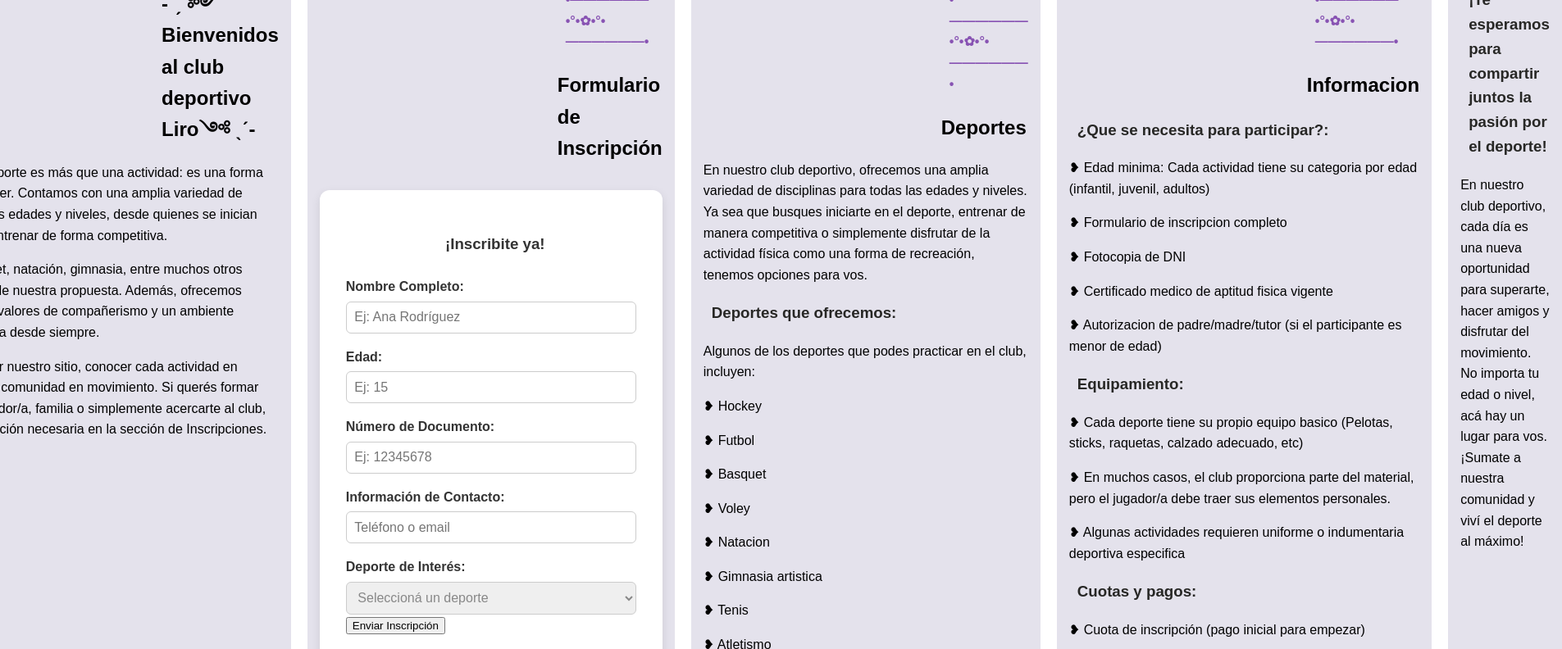
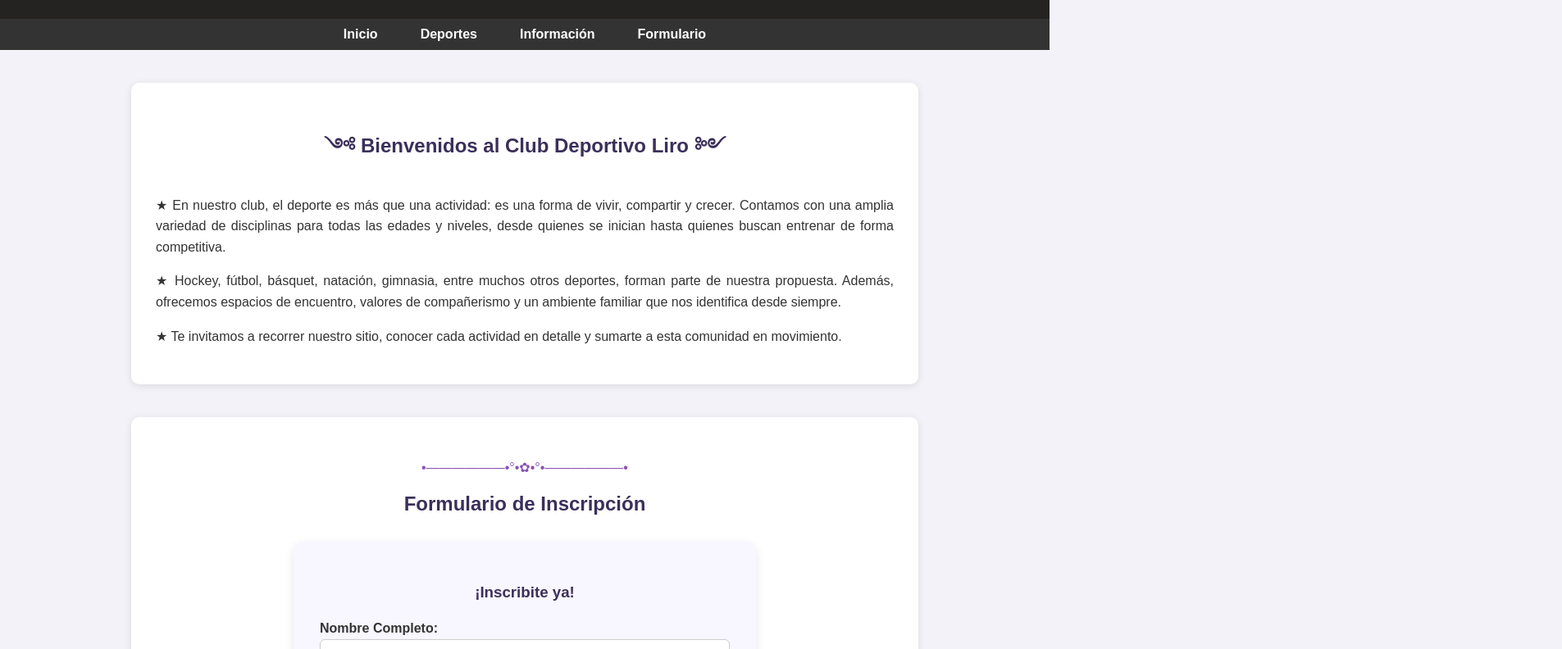
Before and after one commit to OipMel/TP08-HTML, a plain HTML site: page ejercicios/ej6.html in a window 1280 px wide. Shown: the part 89-881 px from the top of the page at 82% size, 1905 px wide, since content can reach past the window. Drawn offline with Linux system fonts and the light colour scheme; files that its build step writes are made by us from their sources.

Commit message:
Update ej6.html

```diff
--- a/ejercicios/ej6.html
+++ b/ejercicios/ej6.html
@@ -3,50 +3,91 @@
 <head>
 <meta charset="UTF-8">
 <meta name="viewport" content="width=device-width, initial-scale=1.0">
-<title>ficha de inscripcion</title>
-<link rel="stylesheet" href="css/styles.css">
+<title>Ficha de Inscripción - Club Liro</title>
+
 <style>
+  /* ====== ESTILO GENERAL ====== */
+  body {
+    font-family: 'Arial', sans-serif;
+    background-color: #f3f2f8;
+    margin: 0;
+    padding: 0;
+    color: #333;
+  }
+
   header {
     background-color: #242322;
     color: #fff;
     padding: 1rem;
     text-align: center;
   }
-    nav ul { list-style: none; display: flex; gap: 20px; background: #333; padding: 10px; }
-    nav ul li a { color: white; text-decoration: none; font-weight: bold; }
-    nav ul li a:hover { text-decoration: underline; }
-    .informacion h2 { margin-left: 230px; }
-    .Deportes h2 { margin-left: 270px; }
-    .inicio h2 {
-    margin-left: 200px; }
-    section h1 { margin-left: 370px; }
-    section h2 { margin-left: 290px; align-items: center; }
-    section { border: 0px solid #000000; padding: 15px; margin-top: 20px; border-radius: 5px; background: #e4e2ec; }
-    section h4 { color: #8853b3;
-    margin-left: 300px;}
-    section h3 { color: #272725;
-    margin-left: 10px; }
-    .Titulo { margin-left: 200px;}
-    img {
-      display: block;
-      margin: 5px auto;
-      height: auto;
-      width: auto;
-      align-items: center;
+
+  nav {
+    background: #333;
+    padding: 10px;
+    display: flex;
+    justify-content: center;
   }
+
+  nav ul {
+    list-style: none;
+    display: flex;
+    gap: 20px;
+    margin: 0;
+    padding: 0;
+  }
+
+  nav ul li a {
+    color: white;
+    text-decoration: none;
+    font-weight: bold;
+    padding: 8px 16px;
+    border-radius: 5px;
+    transition: background-color 0.3s;
+  }
+
+  nav ul li a:hover {
+    background-color: #555;
+  }
+
+  /* ====== SECCIONES ====== */
+  section {
+    background: #ffffff;
+    margin: 40px auto;
+    padding: 30px;
+    border-radius: 10px;
+    max-width: 900px;
+    box-shadow: 0 2px 10px rgba(0,0,0,0.1);
+  }
+
+  section h1, section h2, section h3, section h4 {
+    text-align: center;
+    color: #3b2f5a;
+  }
+
+  section h4 {
+    color: #8853b3;
+    font-weight: normal;
+  }
+
+  section p {
+    line-height: 1.6;
+    text-align: justify;
+  }
+
+  /* ====== FORMULARIO ====== */
   form {
-  background-color: #ffffff;
+    background-color: #f8f6ff;
     padding: 2rem;
     border-radius: 12px;
     box-shadow: 0 4px 12px rgba(0, 0, 0, 0.1);
     max-width: 500px;
     margin: 2rem auto;
-  font-family: 'Arial', sans-serif;
   }
 
   form h3 {
     text-align: center;
-  color: #333;
+    color: #3b2f5a;
     margin-bottom: 1.5rem;
   }
 
@@ -69,11 +110,7 @@ form select {
     font-size: 1rem;
   }
 
-form select:invalid {
-  color: #888;
-}
-
-form input[type="submit"]:hover{
+  form input[type="submit"] {
     background-color: #6a4dad;
     color: white;
     border: none;
@@ -86,40 +123,48 @@ form input[type="submit"]:hover{
     transition: background-color 0.3s ease;
   }
 
-form input[type="submit"]:hover{
-  background-color: #5b3cae;}
+  form input[type="submit"]:hover {
+    background-color: #563aa3;
+  }
 
+  /* ====== FOOTER ====== */
+  footer {
+    text-align: center;
+    background-color: #242322;
+    color: white;
+    padding: 15px;
+    margin-top: 40px;
+  }
+</style>
+</head>
 
-</style>
-
-</head>
 <body>
   <header>
-  <h1>Liro</h1>
+    <h1>Club Deportivo Liro</h1>
   </header>
-<body class="content">
+
   <nav>
     <ul>
-      <li><a href="#Informacion">Informacion</a></li>
-      <li><a href="#Deportes">Deportes</a></li>
-      <li><a href="#Formulario">Formulario</a></li>
+      <li><a href="#inicio">Inicio</a></li>
+      <li><a href="#deportes">Deportes</a></li>
+      <li><a href="#informacion">Información</a></li>
+      <li><a href="#formulario">Formulario</a></li>
     </ul>
   </nav>
-  <!-- Requisitos -->
-  <section class="inicio ">
-    <h1>-ˋˏ ༻Bienvenidos al club deportivo Liro༺ ˎˊ- </h2>
-    <p>★En nuestro club, el deporte es más que una actividad: es una forma de vivir, compartir y crecer. Contamos con una amplia variedad de disciplinas para todas las edades y niveles, desde quienes se inician hasta quienes buscan entrenar de forma competitiva.</p>
 
-    <p>★Hockey, fútbol, básquet, natación, gimnasia, entre muchos otros deportes, forman parte de nuestra propuesta. Además, ofrecemos espacios de encuentro, valores de compañerismo y un ambiente familiar que nos identifica desde siempre.</p>
+  <section id="inicio">
+    <h1>༺ Bienvenidos al Club Deportivo Liro ༻</h1>
+    <p>★ En nuestro club, el deporte es más que una actividad: es una forma de vivir, compartir y crecer. Contamos con una amplia variedad de disciplinas para todas las edades y niveles, desde quienes se inician hasta quienes buscan entrenar de forma competitiva.</p>
 
-    <p>★Te invitamos a recorrer nuestro sitio, conocer cada actividad en detalle y sumarte a esta comunidad en movimiento.
-     Si querés formar parte, ya sea como jugador/a, familia o simplemente acercarte al club, encontrá toda la información necesaria en la sección de Inscripciones.</p>
+    <p>★ Hockey, fútbol, básquet, natación, gimnasia, entre muchos otros deportes, forman parte de nuestra propuesta. Además, ofrecemos espacios de encuentro, valores de compañerismo y un ambiente familiar que nos identifica desde siempre.</p>
 
+    <p>★ Te invitamos a recorrer nuestro sitio, conocer cada actividad en detalle y sumarte a esta comunidad en movimiento.</p>
   </section>
-    <section id="Formulario">
+
+  <section id="formulario">
     <h4>•——————•°•✿•°•——————•</h4>
     <h2>Formulario de Inscripción</h2>
-<form action="/mail" method="post">
+    <form action="#" method="post">
       <h3>¡Inscribite ya!</h3>
 
       <label for="nombre">Nombre Completo:</label>
@@ -151,59 +196,64 @@ form input[type="submit"]:hover{
 
       <input type="submit" value="Enviar Inscripción">
     </form>
-
   </section>
 
-<section id="Deportes">
+  <section id="deportes">
     <h4>•——————•°•✿•°•——————•</h4>
     <h2>Deportes</h2>
-    <p>En nuestro club deportivo, ofrecemos una amplia variedad de disciplinas para todas las edades y niveles. Ya sea que busques iniciarte en el deporte, entrenar de manera competitiva o simplemente disfrutar de la actividad física como una forma de recreación, tenemos opciones para vos.</p>
+    <p>En nuestro club deportivo, ofrecemos una amplia variedad de disciplinas para todas las edades y niveles. Ya sea que busques iniciarte en el deporte, entrenar de manera competitiva o simplemente disfrutar de la actividad física, tenemos opciones para vos.</p>
 
-    <h3>Deportes que ofrecemos: </h3>
-    <p>Algunos de los deportes que podes practicar en el club, incluyen:</p>
-    <p>❥ Hockey</p>
-    <p>❥ Futbol</p>
-    <p>❥ Basquet</p>
-    <p>❥ Voley</p>
-    <p>❥ Natacion</p>
-    <p>❥ Gimnasia artistica</p>
-    <p>❥ Tenis</p>
-    <p>❥ Atletismo</p>
-    <p>❥ Danza</p>
-    <p>❥ Artes marciales</p>
+    <h3>Deportes que ofrecemos:</h3>
+    <ul>
+      <li>Hockey</li>
+      <li>Fútbol</li>
+      <li>Básquet</li>
+      <li>Vóley</li>
+      <li>Natación</li>
+      <li>Gimnasia Artística</li>
+      <li>Tenis</li>
+      <li>Atletismo</li>
+      <li>Danza</li>
+      <li>Artes Marciales</li>
+    </ul>
   </section>
 
-    <section id="Informacion">
+  <section id="informacion">
     <h4>•——————•°•✿•°•——————•</h4>
-        <h2>Informacion</h2>
-    <h3>¿Que se necesita para participar?: </h3>
-    <p>❥ Edad minima: Cada actividad tiene su categoria por edad (infantil, juvenil, adultos) </p>
-    <p>❥ Formulario de inscripcion completo  </p>
-    <p>❥ Fotocopia de DNI </p>
-    <p>❥ Certificado medico de aptitud fisica vigente </p>
-    <p>❥ Autorizacion de padre/madre/tutor (si el participante es menor de edad) </p>
+    <h2>Información</h2>
 
-    <h3>Equipamiento: </h3>
-    <p>❥ Cada deporte tiene su propio equipo basico (Pelotas, sticks, raquetas, calzado adecuado, etc) </p>
-    <p>❥ En muchos casos, el club proporciona parte del material, pero el jugador/a debe traer sus elementos personales.</p>
-    <p>❥ Algunas actividades requieren uniforme o indumentaria deportiva especifica </p>
+    <h3>¿Qué se necesita para participar?</h3>
+    <ul>
+      <li>Edad mínima según categoría (infantil, juvenil, adultos)</li>
+      <li>Formulario de inscripción completo</li>
+      <li>Fotocopia de DNI</li>
+      <li>Certificado médico vigente</li>
+      <li>Autorización de padre/madre/tutor (si es menor)</li>
+    </ul>
 
-    <h3>Cuotas y pagos: </h3>
-    <p>❥ Cuota de inscripción (pago inicial para empezar)</p>
-    <p>❥ Cuota mensual o por clase.</p>
-    <p>❥ Costos adicionales en caso de torneos, salidas o actividades especiales</p>
+    <h3>Equipamiento</h3>
+    <ul>
+      <li>Cada deporte tiene su propio equipo básico</li>
+      <li>El club puede proporcionar parte del material</li>
+      <li>Algunas actividades requieren uniforme específico</li>
+    </ul>
 
-    <h3>Compromiso con el deporte: </h3>
-    <p>Ser parte del club implica más que asistir a clases. Promovemos valores como el respeto, el trabajo en equipo, la inclusión y la constancia. Buscamos que cada persona se sienta parte de una comunidad activa y saludable.</p>
-    <h3>¿Como me inscribo?</h3>
-    <p>Podés consultar los horarios y cupos disponibles en la sección Inscripciones, acercarte a nuestra sede o comunicarte con nosotros por nuestras redes. Nuestro equipo estará disponible para ayudarte a elegir la actividad que mejor se adapte a vos.</p>
+    <h3>Cuotas y Pagos</h3>
+    <ul>
+      <li>Cuota de inscripción inicial</li>
+      <li>Cuota mensual o por clase</li>
+      <li>Costos adicionales en torneos o salidas</li>
+    </ul>
+
+    <h3>Compromiso con el deporte</h3>
+    <p>Ser parte del club implica más que asistir a clases: promovemos respeto, trabajo en equipo e inclusión. Queremos que cada persona se sienta parte de una comunidad activa y saludable.</p>
+
+    <h3>¿Cómo me inscribo?</h3>
+    <p>Podés consultar horarios y cupos disponibles en la sección Inscripciones o acercarte a nuestra sede. Nuestro equipo estará disponible para ayudarte a elegir la actividad ideal para vos.</p>
   </section>
 
-<section>
-    <h3>¡Te esperamos para compartir juntos la pasión por el deporte!</h3>
-    <p>En nuestro club deportivo, cada día es una nueva oportunidad para superarte, hacer amigos y disfrutar del movimiento. No importa tu edad o nivel, acá hay un lugar para vos. ¡Sumate a nuestra comunidad y viví el deporte al máximo!</p>
-</section>
+  <footer>
+    <p>© 2025 Club Deportivo Liro — Todos los derechos reservados</p>
+  </footer>
 </body>
-</main>
-
-</main>
+</html>
```
Lines whose indentation alone changed are shown as unchanged.
